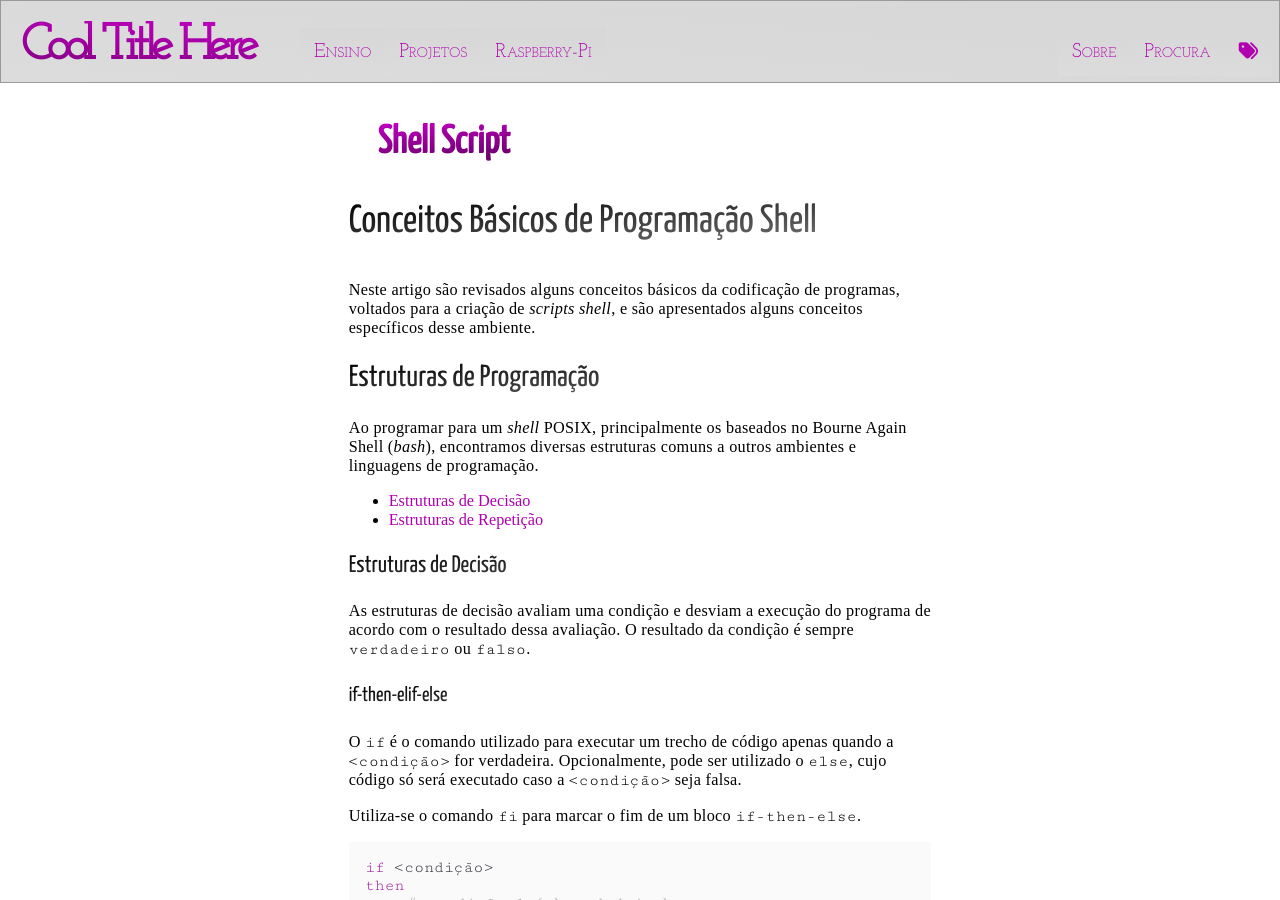
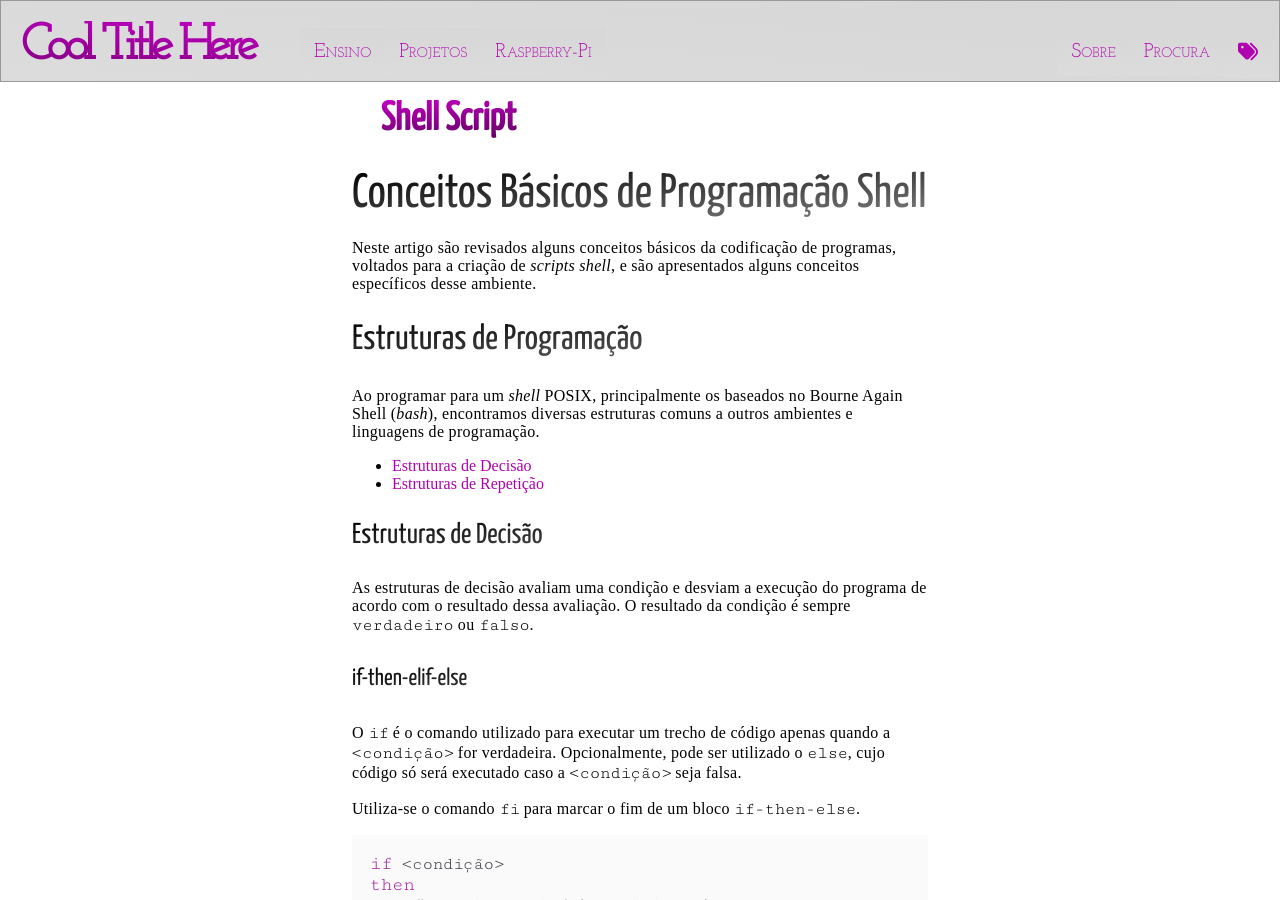
Before and after one commit to rafasgj/rafaeljeffman.com, a Jekyll site: the page built from tools/shellscript/code-structures.md, in a window 1280 px wide and 900 px high. Built offline with Jekyll 4.4.1, drawn with Linux system fonts in a browser that asks for light colours; nearby versions of some CDN libraries; some of the changed text lies outside the part shown.

Commit message:
Fixed font-size/family and footer positioning.

```diff
--- a/_layouts/main.html
+++ b/_layouts/main.html
@@ -45,8 +45,7 @@
     </head>
     <body>
         <div id="header">
-            -{{ page.lang }}-
-            {% include header.html lang=page.lang %}
+            {% include header.html lang = page.lang %}
         </div>
         <div id="con">
             <div id="article-tags">
@@ -73,9 +72,9 @@
                 {% endif %}
                 {{ content }}
             </div>
-            <div id="footer">
-                {% include footer.html %}
-            </div>
+        </div>
+        <div id="footer">
+            {% include footer.html %}
         </div>
 <!-- After loading page text, highlight code blocks. -->
         <script>hljs.highlightAll();</script>
--- a/_sass/page.scss
+++ b/_sass/page.scss
@@ -21,6 +21,9 @@
 body {
     margin: 0;
     padding: 0;
+    min-height: 100vh;
+    position: relative;
+    padding-bottom: 80px;
 }
 
 blockquote {
@@ -31,8 +34,7 @@
 }
 
 #con {
-    position: relative;
-    padding-bottom: 3em;
+    margin: 100px 0 0 0;
     @media screen and (min-width: 768px) {
         top: calc(#{$header-height} + 1em);
     }
@@ -54,16 +56,15 @@
 
 #footer {
     /* Goal s to display on the bottom of the body. */
-    display: none;
+    display: block;
     position: absolute;
     bottom: 0;
-    left: 0;
-    right: 0;
-    padding: 20px 0;
+    width: 100%;
     height: $footer-height;
     margin: 0 auto;
     text-align: center;
     #copyright {
+        font-size: 80%;
     }
 }
 
@@ -135,6 +136,14 @@
     margin-top: 0.3em;
 }
 
+// cards
+
+.card-title {
+    a {
+        padding: 2px;
+    }
+}
+
 // navbar
 $toggle-size: 1em;
 $toggle-right: 0.6em;
@@ -192,6 +201,8 @@
                 box-shadow: none;
                 width: 100%;
                 border: none;
+                background: $header-gradient !important;
+                padding: 5px 0;
                 li {
                     a {
                         display: none;
@@ -291,6 +302,7 @@
                     display: none !important;
                     position: absolute;
                     left: 0;
+                    top: 1.3em;
                     margin: 0 !important;
                     min-width: $flex_nav_subNavWidth;
                     z-index: 200;
@@ -305,7 +317,7 @@
                         // third level - drop right
                         ul {
                             z-index: 300;
-                            top: 0.5em;
+                            top: 0.2em;
                             left: calc(#{$flex_nav_subNavWidth} - .3em);
                             li {
                                 display: block !important;
--- a/_sass/typography.scss
+++ b/_sass/typography.scss
@@ -9,15 +9,15 @@
 $link-color: #b000b0;
 
 
-$normal-font-size: calc((.4em + .15vmin) + (.4em + .15vmax));
-$small-font-size: calc((.4em + .10vmin) + (.4em + .10vmax));
+// $normal-font-size: calc((.4em + .15vmin) + (.4em + .15vmax));
+// $small-font-size: calc((.4em + .10vmin) + (.4em + .10vmax));
 
-$h1-font-size: calc((.4em + 1.2vmin) + (.4em + 1.2vmax));
-$h2-font-size: calc((.4em + .8vmin) + (.4em + .8vmax));
-$h3-font-size: calc((.4em + .5vmin) + (.4em + .5vmax));
-$h4-font-size: calc((.4em + .35vmin) + (.4em + .35vmax));
-$h5-font-size: calc((.4em + .25vmin) + (.4em + .25vmax));
-$h6-font-size: calc((.4em + .20vmin) + (.4em + .20vmax));
+// $h1-font-size: calc((.4em + 1.2vmin) + (.4em + 1.2vmax));
+// $h2-font-size: calc((.4em + .8vmin) + (.4em + .8vmax));
+// $h3-font-size: calc((.4em + .5vmin) + (.4em + .5vmax));
+// $h4-font-size: calc((.4em + .35vmin) + (.4em + .35vmax));
+// $h5-font-size: calc((.4em + .25vmin) + (.4em + .25vmax));
+// $h6-font-size: calc((.4em + .20vmin) + (.4em + .20vmax));
 
 
 @import "colors";
@@ -25,7 +25,7 @@
 @mixin normal-font {
   font-weight: 300;
   font-family: 'Montserrat', serif;
-  font-size: $normal-font-size;
+  // font-size: $normal-font-size;
 }
 
 @mixin title-font {
@@ -48,7 +48,9 @@
 
 @mixin code-font {
   font-family: $code-font;
-  font-size: $normal-font-size;
+  font-size: 110%;
+  letter-spacing: -0.5px;
+  // font-size: $normal-font-size;
 }
 
 * {
@@ -77,27 +79,29 @@
 }
 
 h1 {
-  margin-bottom: 40px;
-  font-size: $h1-font-size;
+  margin-bottom: 20px;
+  font-size: 250%;
 }
 
 h2 {
-  font-size: $h2-font-size;
+  font-size: 220%;
 }
 
 h3 {
-  font-size: $h3-font-size;
+  font-size: 180%;
 }
 
 h4 {
-  font-size: $h4-font-size;
+  font-size: 150%;
 }
 
 #section-title {
   h1 {
     background-image: $section-title-bg;
-    font-size: $h1-font-size;
     font-weight: 600;
+  }
+  &+h1 {
+    font-size: 300%;
   }
 }
 
@@ -113,7 +117,7 @@
 }
 
 #copyright {
-  font-size: $small-font-size;
+  // font-size: $small-font-size;
 }
 
 #site-logo{
@@ -135,7 +139,7 @@
 .card-title {
   a {
     @include title-font;
-    font-size: $h3-font-size;
+    // font-size: $h3-font-size;
     font-weight: 600;
       @include logo-bg;
   }
```
Also changed, not shown: _layouts/section.html (+4 -5 lines).
